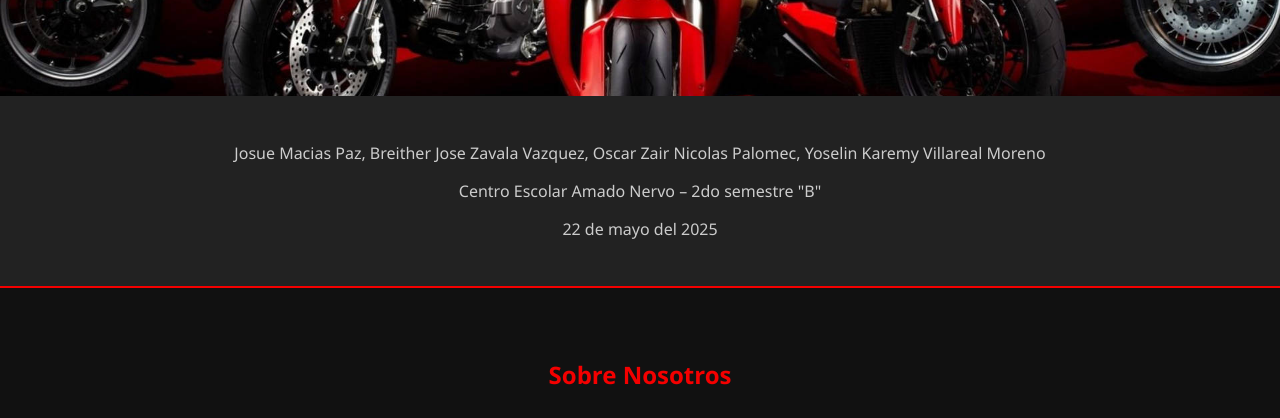
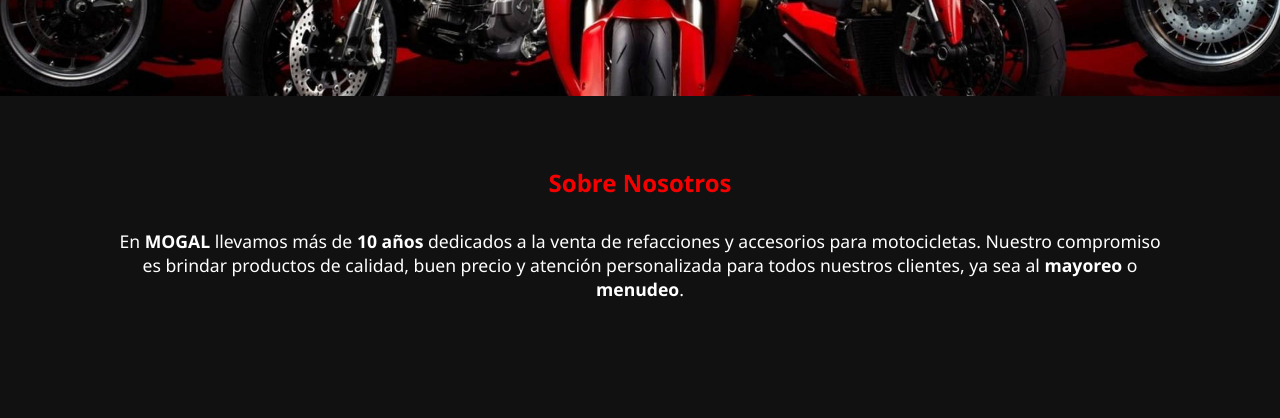
Before and after one commit to kare2808/MOGAL, a plain HTML site: page mogal/index.html in a window 1280 px wide. Shown: the part 227-645 px from the top of the page. Drawn offline with Linux system fonts and the light colour scheme.

Commit message:
Update index.html

```diff
--- a/mogal/index.html
+++ b/mogal/index.html
@@ -197,12 +197,7 @@
   <p>Refacciones y Accesorios para Motocicletas</p>
 </header>
 
-<!-- Presentación -->
-<section class="presentation" id="presentacion">
-  <p>Josue Macias Paz, Breither Jose Zavala Vazquez, Oscar Zair Nicolas Palomec, Yoselin Karemy Villareal Moreno</p>
-  <p>Centro Escolar Amado Nervo – 2do semestre "B"</p>
-  <p>22 de mayo del 2025</p>
-</section>
+
 
 <!-- Nosotros -->
 <section class="section" id="nosotros">
```
